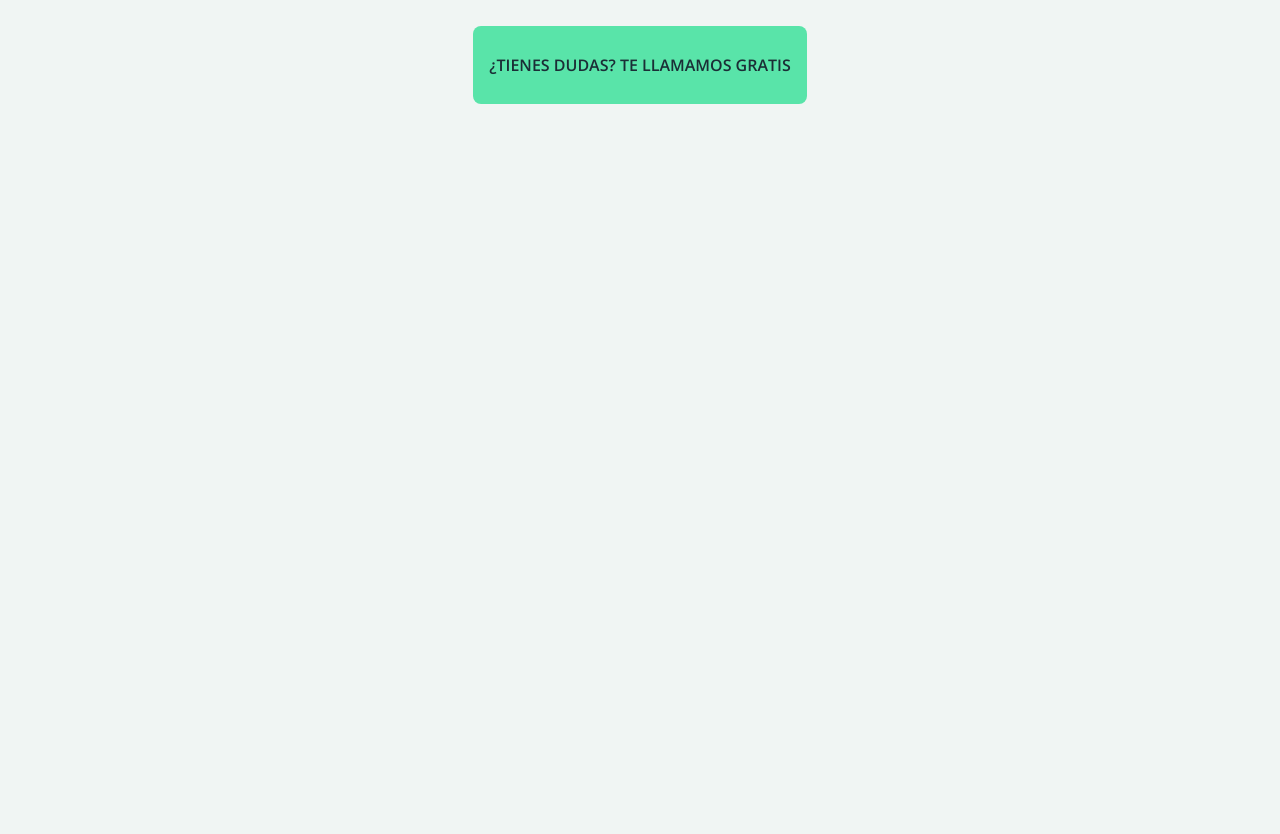
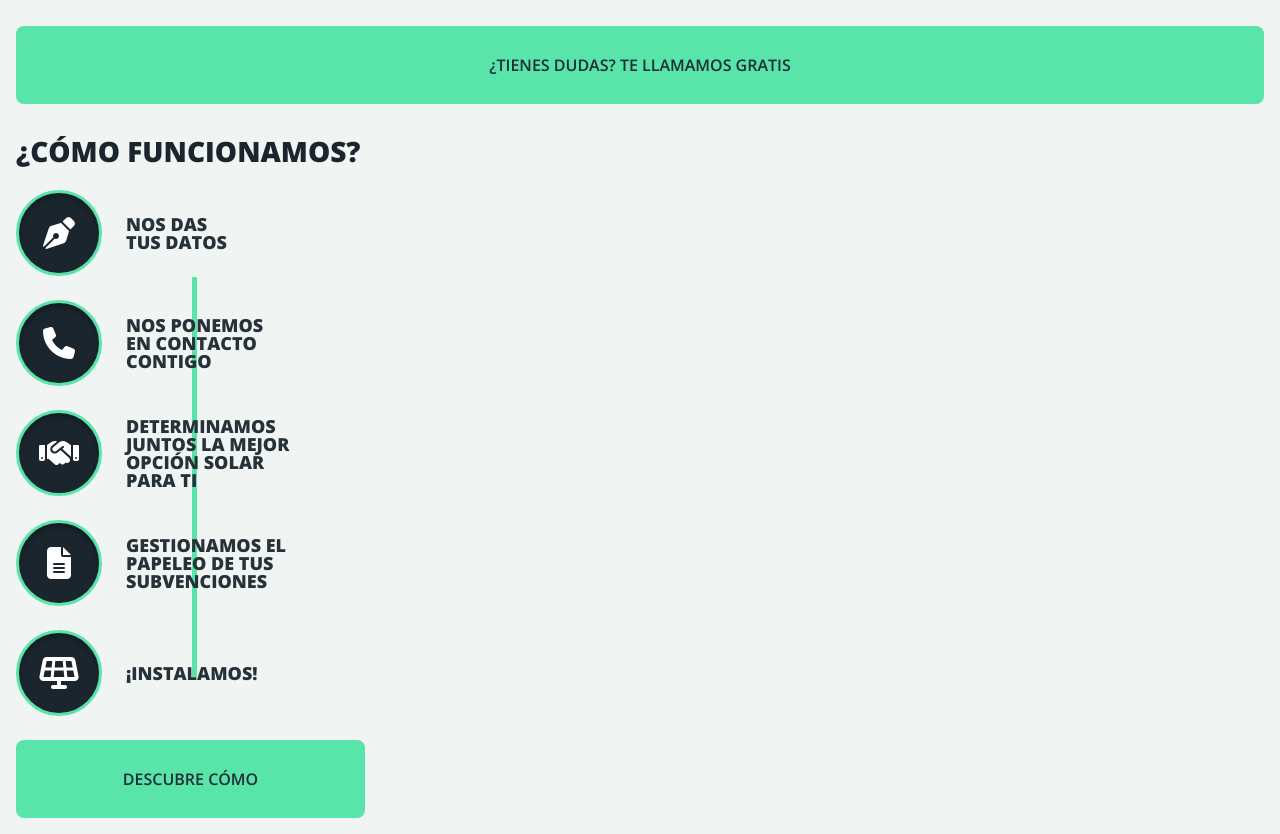
Before and after one commit to SergioGGirona/KimiaTrial, a React (Vite) app: page / in a window 1280 px wide. Shown: the part 783-1617 px from the top of the page. Before the commit the page ends 903 px from the top, so only its background shows below. Built offline with nearby package versions, Linux system fonts and the light colour scheme.

Commit message:
Add ourWork section

```diff
--- a/src/App.tsx
+++ b/src/App.tsx
@@ -1,10 +1,12 @@
 import { Benefits } from "./components/benefits/benefits";
 import { Landing } from "./components/landing/landing";
+import { OurWork } from "./components/ourWork/ourWork";
 function App() {
   return (
     <>
       <Landing />
       <Benefits />
+      <OurWork />
     </>
   );
 }
--- a/src/components/benefits/benefits.module.scss
+++ b/src/components/benefits/benefits.module.scss
@@ -1,19 +1,17 @@
 .benefits {
   display: flex;
   flex-direction: column;
-  align-items: center;
+  align-items: right;
   justify-content: center;
   padding: 1rem;
   gap: 1.5rem;
 
   h2 {
     color: #1b252e;
-    font-family: sans-serif;
     font-size: 28px;
     font-style: normal;
     font-weight: 800;
     line-height: 30px;
-    text-transform: uppercase;
   }
 
   hgroup {
@@ -24,6 +22,7 @@
       font-style: normal;
       font-weight: 800;
       line-height: 36px;
+      flex-shrink: 0;
       text-transform: uppercase;
     }
     p {
--- a/src/components/benefits/benefits.tsx
+++ b/src/components/benefits/benefits.tsx
@@ -2,7 +2,7 @@ import styles from "./benefits.module.scss";
 export function Benefits() {
   return (
     <div className={styles.benefits}>
-      <h2>Beneficios de solaria</h2>
+      <h2>BENEFICIOS DE SOLARIA</h2>
       <hgroup>
         <h3>Comparamos objetivamente</h3>
         <p>
--- /dev/null
+++ b/src/components/ourWork/ourWork.module.scss
@@ -0,0 +1,85 @@
+.ourWork {
+  display: flex;
+  flex-direction: column;
+  justify-content: center;
+  padding: 1rem;
+  gap: 1.5rem;
+
+  .vLine {
+    border-left: thick solid #59e4a9;
+    height: 50%;
+    left: 15%;
+    position: absolute;
+    background: #59e4a9;
+  }
+  h2 {
+    color: #1b252e;
+    font-size: 28px;
+    font-weight: 800;
+    line-height: 30px;
+  }
+  .workProcess {
+    display: flex;
+    align-items: center;
+    gap: 1.5rem;
+    z-index: 1;
+    .steps {
+      display: flex;
+      flex-direction: row;
+      justify-content: left;
+      align-items: center;
+      gap: 1.5rem;
+      z-index: 1;
+      .step {
+        display: flex;
+        flex-direction: row;
+        justify-content: center;
+        align-items: center;
+        height: 80px;
+        width: 80px;
+        color: white;
+        background-color: #1b252e;
+        fill: #263238;
+        border: solid 3px #59e4a9;
+        border-radius: 50%;
+        box-shadow: 0px 4px 4px 0px rgba(0, 0, 0, 0.25) inset;
+        i {
+          font-size: 2rem;
+        }
+      }
+    }
+    p {
+      color: #263238;
+      font-family: "Open Sans";
+      font-size: 18px;
+      font-style: normal;
+      font-weight: 800;
+      line-height: 18px;
+      text-transform: uppercase;
+      width: 180px;
+    }
+    .specificWidth {
+      width: 120px;
+    }
+    .specificWidth2 {
+      width: 140px;
+    }
+  }
+  a {
+    text-decoration: none;
+    justify-self: center;
+    color: #1b2e36;
+    text-align: center;
+    font-family: Open Sans;
+    font-size: 16px;
+    font-style: normal;
+    font-weight: 600;
+    line-height: 30px; /* 187.5% */
+    border-radius: 8px;
+    background: #59e4a9;
+    text-transform: uppercase;
+    width: 349px;
+    padding: 1.5rem 0;
+    border: none;
+  }
+}
--- /dev/null
+++ b/src/components/ourWork/ourWork.tsx
@@ -0,0 +1,64 @@
+import styles from "./ourWork.module.scss";
+
+export function OurWork() {
+  return (
+    <section className={styles.ourWork}>
+      <h2>¿CÓMO FUNCIONAMOS?</h2>
+      <div className={styles.workProcess}>
+        <div className={styles.steps}>
+          <div className={styles.step}>
+            <i className="fa-solid fa-pen-nib" title="Pluma de escritura"></i>
+          </div>
+          <p className={styles.specificWidth}>Nos das tus datos</p>
+        </div>
+      </div>
+
+      <div className={styles.workProcess}>
+        <div className={styles.steps}>
+          <div className={styles.step}>
+            <i className="fa-solid fa-phone" title="Teléfono"></i>
+          </div>
+        </div>
+        <p className={styles.specificWidth2}>Nos ponemos en contacto contigo</p>
+      </div>
+
+      <div className={styles.workProcess}>
+        <div className={styles.steps}>
+          <div className={styles.step}>
+            <i className="fa-solid fa-handshake" title="Saludo"></i>
+          </div>
+          <p>Determinamos juntos la mejor opción solar para ti</p>
+        </div>
+      </div>
+
+      <div className={styles.workProcess}>
+        <div className={styles.steps}>
+          <div className={styles.step}>
+            <i
+              className="fa-solid fa-file-lines"
+              title="Candado de formulario seguro"
+            ></i>
+          </div>
+          <p>Gestionamos el papeleo de tus subvenciones</p>
+        </div>
+      </div>
+
+      <div className={styles.workProcess}>
+        <div className={styles.steps}>
+          <div className={styles.step}>
+            <i
+              className="fa-solid fa-solar-panel"
+              title="Candado de formulario seguro"
+            ></i>
+          </div>
+          <p>¡Instalamos!</p>
+        </div>
+      </div>
+
+      <div className={styles.vLine} />
+      <a id="back-top" href="#top">
+        Descubre cómo
+      </a>
+    </section>
+  );
+}
```
